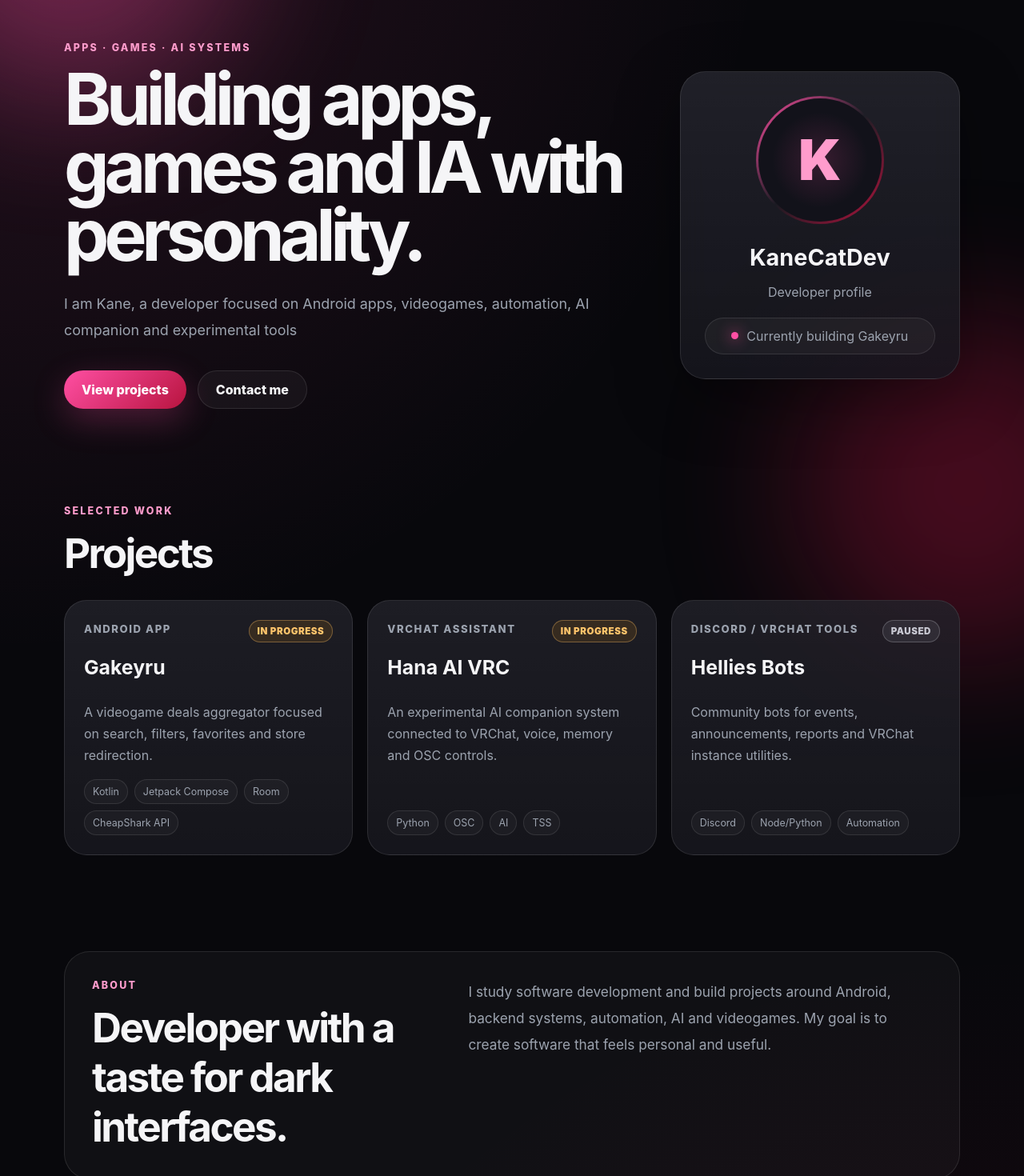
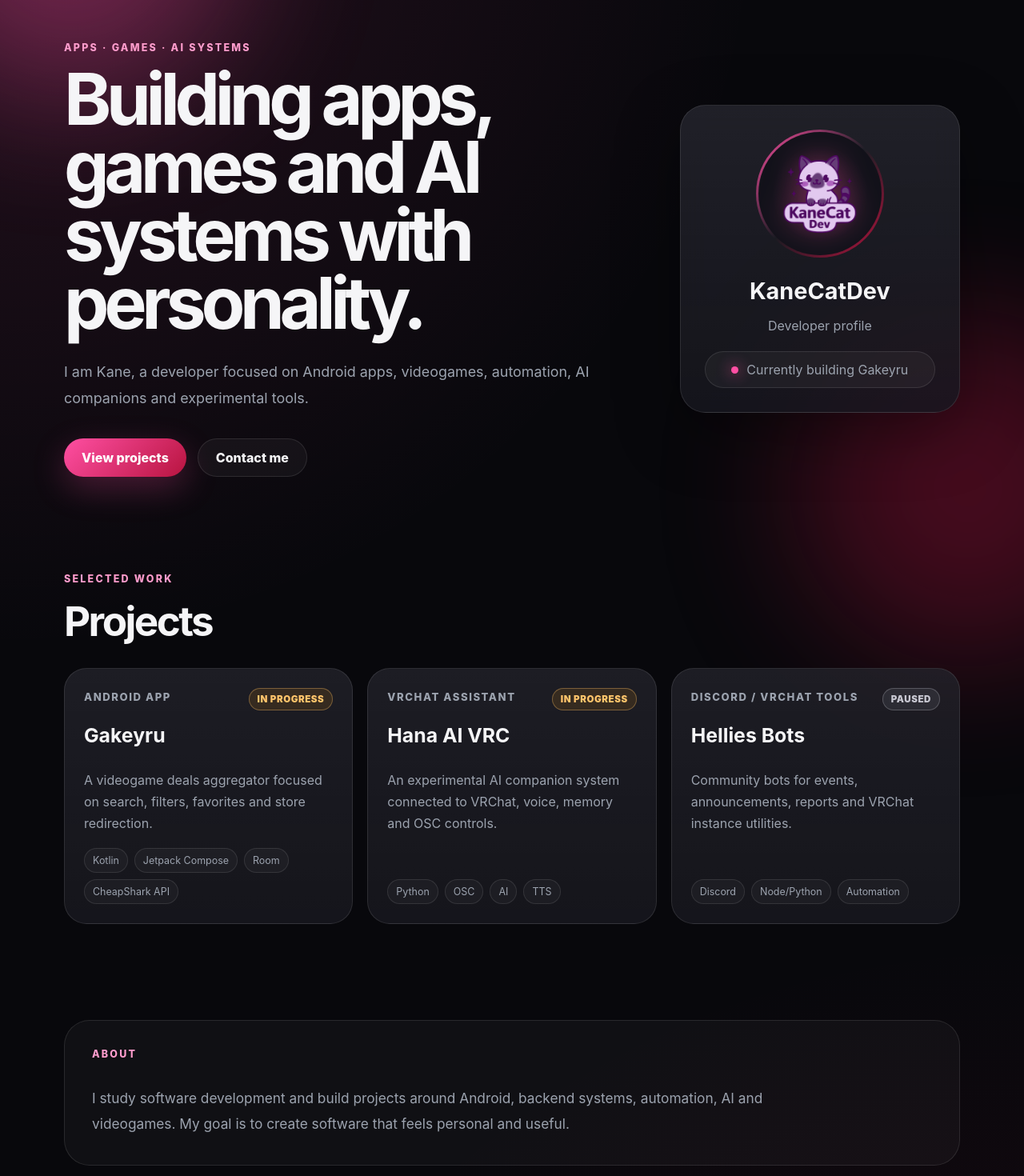
Before and after one commit to KaneCatDev/kanecat-web, a React (Vite) app: page / in a window 1280 px wide. Shown: the part 140-1610 px from the top of the page at 80% size. Built offline with nearby package versions, Linux system fonts and the light colour scheme.

Commit message:
Update image and icon

```diff
--- a/index.html
+++ b/index.html
@@ -2,7 +2,7 @@
 <html lang="en">
   <head>
     <meta charset="UTF-8" />
-    <link rel="icon" type="image/svg+xml" href="/favicon.svg" />
+    <link rel="icon" type="image/svg+xml" href="src/assets/kanecatdev.ico" />
     <meta name="viewport" content="width=device-width, initial-scale=1.0" />
     <title>kanecat-web</title>
   </head>
--- a/src/App.css
+++ b/src/App.css
@@ -270,15 +270,18 @@ button {
   display: grid;
   place-items: center;
   border-radius: inherit;
+  overflow: hidden;
   background:
     radial-gradient(circle, rgba(255, 79, 163, 0.16), transparent 55%),
     var(--surface);
 }
 
-.avatar-core span {
-  font-size: 4.4rem;
-  font-weight: 900;
-  color: var(--primary-soft);
+.avatar-image {
+  width: 74%;
+  height: 74%;
+  object-fit: contain;
+  display: block;
+  filter: drop-shadow(0 0 18px rgba(255, 79, 163, 0.28));
 }
 
 .hero-card h2 {
@@ -358,6 +361,14 @@ button {
   box-shadow: 0 20px 50px rgba(255, 79, 163, 0.12);
 }
 
+.project-card-header {
+  display: flex;
+  align-items: flex-start;
+  justify-content: space-between;
+  gap: 12px;
+  margin-bottom: 16px;
+}
+
 .project-type {
   margin: 0;
   color: var(--primary-soft);
@@ -365,31 +376,6 @@ button {
   font-weight: 800;
   text-transform: uppercase;
   letter-spacing: 0.12em;
-}
-
-.project-card h3 {
-  margin: 0 0 12px;
-  font-size: 1.55rem;
-}
-
-.project-card p {
-  color: var(--muted);
-  line-height: 1.7;
-}
-
-.tag-list {
-  margin-top: auto;
-  display: flex;
-  gap: 8px;
-  flex-wrap: wrap;
-}
-
-.project-card-header {
-  display: flex;
-  align-items: flex-start;
-  justify-content: space-between;
-  gap: 12px;
-  margin-bottom: 16px;
 }
 
 .project-status {
@@ -427,6 +413,23 @@ button {
   background: rgba(239, 68, 68, 0.12);
 }
 
+.project-card h3 {
+  margin: 0 0 12px;
+  font-size: 1.55rem;
+}
+
+.project-card p {
+  color: var(--muted);
+  line-height: 1.7;
+}
+
+.tag-list {
+  margin-top: auto;
+  display: flex;
+  gap: 8px;
+  flex-wrap: wrap;
+}
+
 .tag {
   padding: 7px 10px;
   border: 1px solid var(--border);
@@ -438,18 +441,22 @@ button {
 
 /* Sobre mí */
 .about-section {
-  display: grid;
-  grid-template-columns: 0.85fr 1.15fr;
-  gap: 42px;
-  align-items: start;
+  display: flex;
+  flex-direction: column;
+  gap: 18px;
   padding: 34px;
   border: 1px solid var(--border);
   border-radius: 32px;
   background: rgba(255, 255, 255, 0.035);
 }
 
+.about-section h2 {
+  display: none;
+}
+
 .about-section p:last-child {
   margin: 0;
+  max-width: 850px;
   color: var(--muted);
   font-size: 1.08rem;
   line-height: 1.9;
--- a/src/App.jsx
+++ b/src/App.jsx
@@ -1,5 +1,6 @@
 import { useEffect, useState } from "react";
 import "./App.css";
+import logoImage from "./assets/logo.png";
 
 /*
   Portfolio principal de KaneCatDev.
@@ -16,9 +17,9 @@ const translations = {
         },
         hero: {
             eyebrow: "Apps · Games · AI Systems",
-            title: "Building apps, games and IA with personality.",
+            title: "Building apps, games and AI systems with personality.",
             description:
-                "I am Kane, a developer focused on Android apps, videogames, automation, AI companion and experimental tools",
+                "I am Kane, a developer focused on Android apps, videogames, automation, AI companions and experimental tools.",
             primaryButton: "View projects",
             secondaryButton: "Contact me",
         },
@@ -52,7 +53,7 @@ const translations = {
                 status: "inProgress",
                 description:
                     "An experimental AI companion system connected to VRChat, voice, memory and OSC controls.",
-                tags: ["Python", "OSC", "AI", "TSS"],
+                tags: ["Python", "OSC", "AI", "TTS"],
             },
             {
                 title: "Hellies Bots",
@@ -91,7 +92,7 @@ const translations = {
         },
         hero: {
             eyebrow: "Apps · Juegos · Sistemas IA",
-            title: "Building apps, games and systems with personality.",
+            title: "Desarrollo apps, juegos y sistemas con personalidad.",
             description:
                 "Soy Kane, un desarrollador centrado en apps Android, videojuegos, automatización, compañeras IA y herramientas experimentales.",
             primaryButton: "Ver proyectos",
@@ -127,7 +128,7 @@ const translations = {
                 status: "inProgress",
                 description:
                     "Un sistema experimental de compañera IA conectado a VRChat, voz, memoria y controles OSC.",
-                tags: ["Python", "OSC", "IA", "TSS"],
+                tags: ["Python", "OSC", "IA", "TTS"],
             },
             {
                 title: "Hellies Bots",
@@ -140,7 +141,6 @@ const translations = {
         ],
         about: {
             eyebrow: "Sobre mí",
-            title: "Desarrollador con gusto por las interfaces oscuras.",
             description:
                 "Estudio desarrollo de software y creo proyectos relacionados con Android, backend, automatización, IA y videojuegos. Mi objetivo es crear software personal y de utilidad.",
         },
@@ -162,7 +162,7 @@ const translations = {
 const skills = [
     "Python",
     "Java",
-    "SpringBoot",
+    "Spring Boot",
     "Kotlin",
     "Android",
     "C#",
@@ -267,7 +267,11 @@ function App() {
                 <aside className="hero-card">
                     <div className="avatar-ring">
                         <div className="avatar-core">
-                            <span>K</span>
+                            <img
+                                src={logoImage}
+                                alt="KaneCatDev logo"
+                                className="avatar-image"
+                            />
                         </div>
                     </div>
 
@@ -295,8 +299,9 @@ function App() {
                                 <p className="project-type">{project.type}</p>
 
                                 <span
-                                    className={`project-status ${projectStatusClassNames[project.status] || "status-paused"
-                                        }`}
+                                    className={`project-status ${
+                                        projectStatusClassNames[project.status] || "status-paused"
+                                    }`}
                                 >
                                     {getProjectStatusLabel(project.status)}
                                 </span>
@@ -346,9 +351,6 @@ function App() {
             {/* Contacto */}
             <section id="contact" className="section contact-section">
                 <p className="eyebrow">{content.contact.eyebrow}</p>
-                <h2>{content.contact.title}</h2>
-
-                <p>{content.contact.description}</p>
 
                 <a className="button primary-button" href="mailto:contact@kanecat.dev">
                     {content.contact.button}
```
Also changed, not shown: src/assets/logo.png (added), 1 other file (tests, documents, lock files or other folders).
